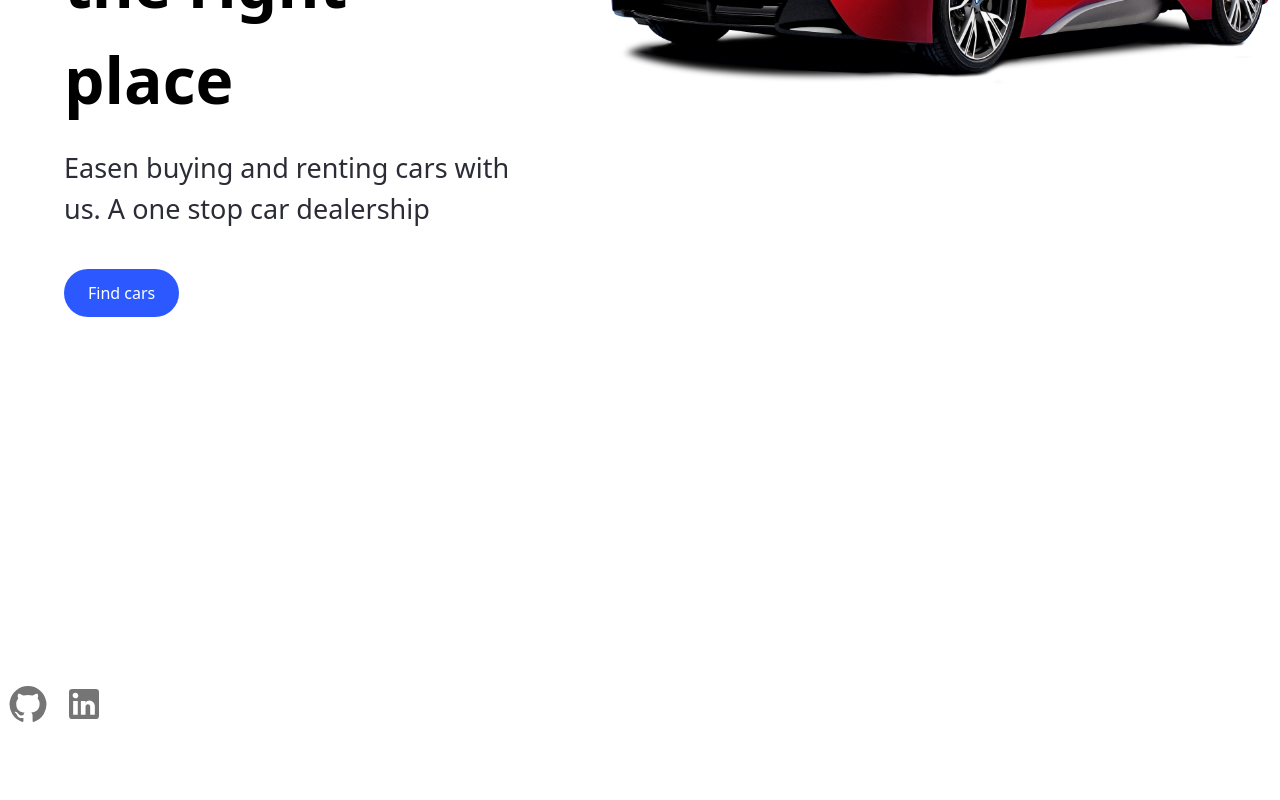
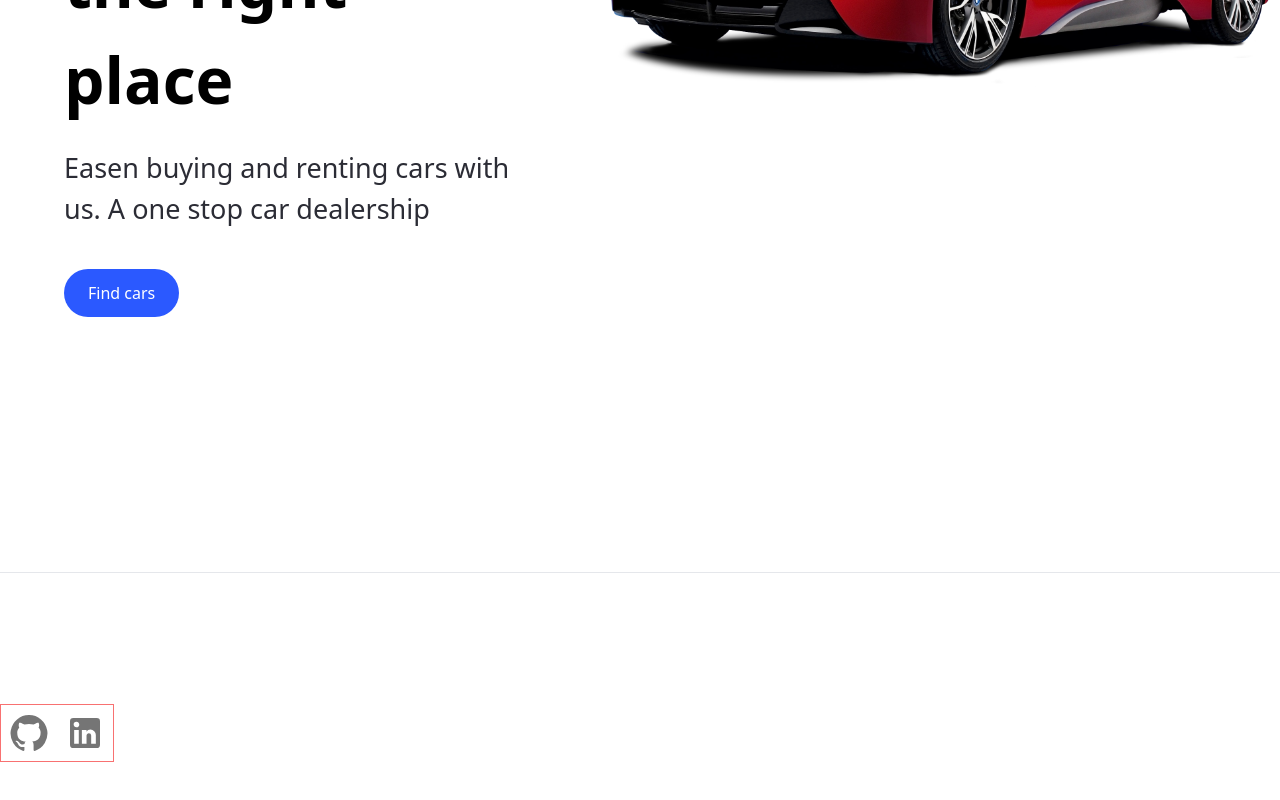
Before and after one commit to Nathami-n/carGo, a React (Vite) app: page / in a window 1280 px wide. Shown: the part 450-1250 px from the top of the page. Built offline with nearby package versions, Linux system fonts and the light colour scheme.

Commit message:
added axios to fetch the car data

```diff
--- a/src/components/Footer.jsx
+++ b/src/components/Footer.jsx
@@ -3,8 +3,8 @@ import { IconButton } from "@mui/material"
 
 const Footer = () => {
   return (
- <footer className='w-full h-[40vh] flex justify-between items-center text-white'>
-    <div>
+ <footer className='w-full h-[40vh] flex justify-between items-center text-white border-t border-gray-200 mt-7 mx-auto'>
+    <div className='border  border-red-400  flex flex-col md:flex-row'>
     {Socials.map((item,index)=>{
       return <IconButton key={index}>
         {item.logo}
--- /dev/null
+++ b/src/utils/FetchData.jsx
@@ -0,0 +1,19 @@
+import axios from "axios"
+
+
+const BASE_URL = 'https://cars-by-api-ninjas.p.rapidapi.com/v1/cars'
+const options = {
+    method:'GET',
+    URL: BASE_URL,
+    params:{model:'corolla'},
+    headers: {
+        'X-RapidAPI-key': import.meta.env.VITE_RAPID_API_KEY,
+        'X-RapidAPI-Host':'cars-by-api-ninjas.p.rapidapi.com'
+    }
+
+}
+export const FetchData = async () => {
+    const response = await axios.get(`BASE_URL/${URL}`, options);
+    const data = response.data;
+    return data;
+}
```
Also changed, not shown: 1 other file (tests, documents, lock files or other folders).
